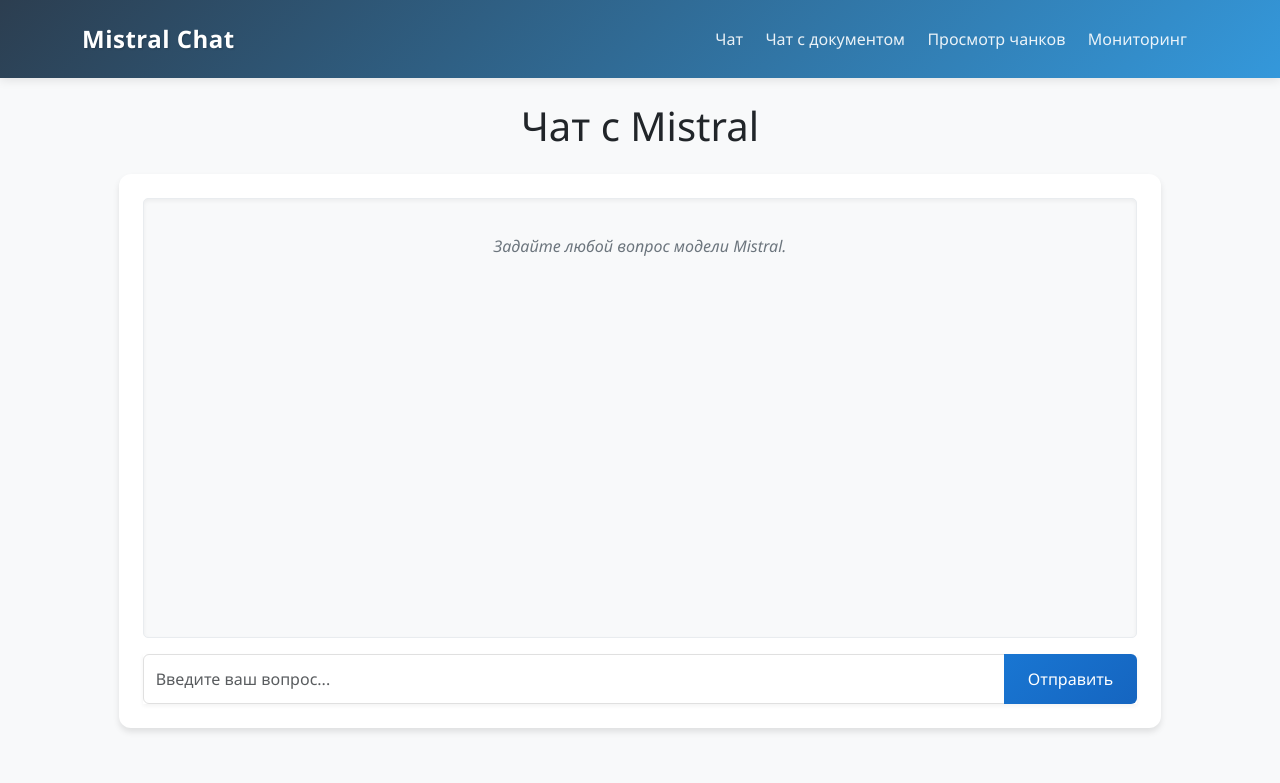
After one commit to Vasily-Sizov/simple_rag, a Django app: template rag_service/chat/templates/chat/chat.html in a window 1280 px wide. The commit adds this page. Shown: the top 783 px of the page. Run offline with Django 4.2, Linux system fonts and the light colour scheme; the template is opened without the code that fills it, so the values that code supplies are empty.

Commit message:
Add new design

```diff
--- a/rag_service/chat/templates/chat/base.html
+++ b/rag_service/chat/templates/chat/base.html
@@ -3,40 +3,74 @@
 <head>
     <meta charset="UTF-8">
     <meta name="viewport" content="width=device-width, initial-scale=1.0">
-    <title>RAG Chat</title>
+    <title>{% block title %}Mistral Chat{% endblock %}</title>
     <link href="https://cdn.jsdelivr.net/npm/bootstrap@5.3.0/dist/css/bootstrap.min.css" rel="stylesheet">
     <link href="/static/css/main.css" rel="stylesheet">
 </head>
 <body>
     <!-- Навигационная панель -->
-    <nav class="navbar navbar-expand-lg navbar-dark bg-dark">
+    <nav class="navbar navbar-expand-lg custom-navbar">
         <div class="container">
-            <a class="navbar-brand" href="{% url 'index' %}">RAG Chat</a>
+            <a class="navbar-brand" href="{% url 'index' %}">
+                <span class="brand-text">Mistral Chat</span>
+            </a>
             <button class="navbar-toggler" type="button" data-bs-toggle="collapse" data-bs-target="#navbarNav">
                 <span class="navbar-toggler-icon"></span>
             </button>
             <div class="collapse navbar-collapse" id="navbarNav">
-                <ul class="navbar-nav">
+                <ul class="navbar-nav ms-auto">
                     <li class="nav-item">
                         <a class="nav-link {% if request.resolver_match.url_name == 'index' %}active{% endif %}"
-                           href="{% url 'index' %}">Чат</a>
+                           href="{% url 'index' %}"
+                           onclick="window.location.href=this.href; return false;">Чат</a>
+                    </li>
+                    <li class="nav-item">
+                        <a class="nav-link {% if request.resolver_match.url_name == 'doc-chat' %}active{% endif %}"
+                           href="{% url 'doc-chat' %}"
+                           onclick="window.location.href=this.href; return false;">Чат с документом</a>
                     </li>
                     <li class="nav-item">
                         <a class="nav-link {% if request.resolver_match.url_name == 'document' %}active{% endif %}"
-                           href="{% url 'document' %}">Документ</a>
+                           href="{% url 'document' %}"
+                           onclick="window.location.href=this.href; return false;">Просмотр чанков</a>
                     </li>
                     <li class="nav-item">
                         <a class="nav-link {% if request.resolver_match.url_name == 'monitoring' %}active{% endif %}"
-                           href="{% url 'monitoring' %}">Мониторинг</a>
+                           href="{% url 'monitoring' %}"
+                           onclick="window.location.href=this.href; return false;">Мониторинг</a>
                     </li>
                 </ul>
             </div>
         </div>
     </nav>
 
+    {% if messages %}
+    <div class="container mt-3">
+        {% for message in messages %}
+        <div class="alert alert-{{ message.tags }} alert-dismissible fade show" role="alert">
+            {{ message }}
+            <button type="button" class="btn-close" data-bs-dismiss="alert" aria-label="Close"></button>
+        </div>
+        {% endfor %}
+    </div>
+    {% endif %}
+
     {% block content %}{% endblock %}
 
     <script src="https://cdn.jsdelivr.net/npm/bootstrap@5.3.0/dist/js/bootstrap.bundle.min.js"></script>
+    <script>
+        // Очищаем статус при загрузке любой страницы
+        document.addEventListener('DOMContentLoaded', function() {
+            const uploadStatus = document.getElementById('upload-status');
+            if (uploadStatus) {
+                uploadStatus.className = 'alert d-none';
+                uploadStatus.textContent = '';
+                // Очищаем все ключи localStorage, связанные с загрузкой PDF
+                localStorage.removeItem('pdfUploaded');
+                localStorage.removeItem('documentPdfUploaded');
+            }
+        });
+    </script>
     {% block scripts %}{% endblock %}
 </body>
 </html>
--- /dev/null
+++ b/rag_service/chat/templates/chat/chat.html
@@ -0,0 +1,36 @@
+{% extends 'chat/base.html' %}
+
+{% block title %}Чат | Mistral Chat{% endblock %}
+
+{% block content %}
+<div class="container-fluid py-4">
+    <div class="row">
+        <div class="col-lg-10 offset-lg-1">
+            <h1 class="text-center mb-4">Чат с Mistral</h1>
+
+            <!-- Чат -->
+            <div class="card">
+                <div class="card-body" data-chat-url="{% url 'chat-response' %}">
+                    <div id="chat-messages" class="chat-messages mb-3">
+                        <div class="system-message">
+                            Задайте любой вопрос модели Mistral.
+                        </div>
+                    </div>
+
+                    <form id="chat-form">
+                        <div class="input-group">
+                            <input type="text" id="user-input" class="form-control"
+                                   placeholder="Введите ваш вопрос..." required>
+                            <button type="submit" class="btn btn-primary">Отправить</button>
+                        </div>
+                    </form>
+                </div>
+            </div>
+        </div>
+    </div>
+</div>
+{% endblock %}
+
+{% block scripts %}
+<script src="/static/js/simple_chat.js"></script>
+{% endblock %}
--- a/rag_service/chat/templates/chat/document.html
+++ b/rag_service/chat/templates/chat/document.html
@@ -1,4 +1,6 @@
 {% extends 'chat/base.html' %}
+
+{% block title %}Просмотр чанков | Mistral Chat{% endblock %}
 
 {% block content %}
 <div class="container mt-5">
--- a/rag_service/chat/urls.py
+++ b/rag_service/chat/urls.py
@@ -3,8 +3,9 @@
 
 urlpatterns = [
     path('', views.index, name='index'),
+    path('doc-chat/', views.doc_chat, name='doc-chat'),
+    path('chat-response/', views.chat_response, name='chat-response'),
     path('upload-pdf/', views.upload_pdf, name='upload-pdf'),
-    path('chat/', views.chat, name='chat'),
     path('document/', views.document, name='document'),
     path('process-document/', views.process_document, name='process-document'),
     path('monitoring/', views.monitoring, name='monitoring'),
--- a/rag_service/static/css/main.css
+++ b/rag_service/static/css/main.css
@@ -30,12 +30,13 @@
 
 /* Стили чата */
 .chat-messages {
-    height: 400px;
+    height: calc(80vh - 200px);
     overflow-y: auto;
     padding: 15px;
-    background: var(--background-light);
+    background: #f8f9fa;
     border-radius: 5px;
-    border: 1px solid var(--border-color);
+    border: 1px solid #e9ecef;
+    box-shadow: inset 0 2px 4px rgba(0,0,0,0.05);
 }
 
 .message {
@@ -45,22 +46,21 @@
     max-width: 80%;
     font-size: 1rem;
     line-height: 1.5;
+    box-shadow: 0 2px 4px rgba(0,0,0,0.05);
 }
 
 .user-message {
-    background: var(--primary-color);
+    background: linear-gradient(135deg, #1976d2, #1565c0);
     color: white;
     margin-left: auto;
 }
 
 .bot-message {
     font-family: 'Segoe UI', system-ui, -apple-system, sans-serif;
-    background-color: var(--pink-dark);
-    border: 1px solid var(--pink-medium);
-    margin-left: 20%;
+    background: linear-gradient(135deg, #f5f5f5, #eeeeee);
+    border: 1px solid #e0e0e0;
+    margin-right: auto;
     color: var(--text-color);
-    padding: 15px;
-    border-radius: 8px;
 }
 
 .system-message {
@@ -172,3 +172,76 @@
     color: var(--text-color);
     white-space: pre-wrap;
 }
+
+/* Новые стили для навигации */
+.custom-navbar {
+    background: linear-gradient(135deg, #2c3e50, #3498db);
+    padding: 1rem 0;
+    box-shadow: 0 2px 10px rgba(0,0,0,0.1);
+}
+
+.brand-text {
+    font-size: 1.5rem;
+    font-weight: 600;
+    color: white;
+    letter-spacing: 0.5px;
+    text-shadow: 1px 1px 2px rgba(0,0,0,0.2);
+}
+
+.navbar-nav .nav-link {
+    color: rgba(255,255,255,0.9) !important;
+    font-weight: 500;
+    padding: 0.5rem 1rem;
+    margin: 0 0.2rem;
+    border-radius: 5px;
+    transition: all 0.3s ease;
+}
+
+.navbar-nav .nav-link:hover {
+    background: rgba(255,255,255,0.1);
+    color: white !important;
+    transform: translateY(-1px);
+}
+
+.navbar-nav .nav-link.active {
+    background: rgba(255,255,255,0.15);
+    color: white !important;
+    box-shadow: 0 2px 4px rgba(0,0,0,0.1);
+}
+
+/* Стили для карточек */
+.card {
+    border: none;
+    border-radius: 12px;
+    box-shadow: 0 4px 6px rgba(0,0,0,0.1);
+    margin-bottom: 2rem;
+}
+
+.card-body {
+    padding: 1.5rem;
+}
+
+/* Стили для формы ввода */
+.input-group {
+    margin-top: 1rem;
+    box-shadow: 0 2px 4px rgba(0,0,0,0.05);
+}
+
+.form-control {
+    border: 1px solid #e0e0e0;
+    padding: 0.75rem;
+    font-size: 1rem;
+}
+
+.btn-primary {
+    background: linear-gradient(135deg, #1976d2, #1565c0);
+    border: none;
+    padding: 0.75rem 1.5rem;
+    font-weight: 500;
+    transition: all 0.3s ease;
+}
+
+.btn-primary:hover {
+    background: linear-gradient(135deg, #1565c0, #0d47a1);
+    transform: translateY(-1px);
+}
--- a/rag_service/static/js/document.js
+++ b/rag_service/static/js/document.js
@@ -2,6 +2,11 @@
     const pdfForm = document.getElementById('pdf-upload-form');
     const chunksContainer = document.getElementById('chunks-container');
     const uploadStatus = document.getElementById('upload-status');
+
+    // Очищаем контейнер чанков и статус при загрузке страницы
+    chunksContainer.innerHTML = '';
+    uploadStatus.classList.add('d-none');
+    uploadStatus.textContent = '';
 
     pdfForm.addEventListener('submit', async function(e) {
         e.preventDefault();
--- /dev/null
+++ b/rag_service/static/js/simple_chat.js
@@ -0,0 +1,61 @@
+document.addEventListener('DOMContentLoaded', function() {
+    const chatForm = document.getElementById('chat-form');
+    const chatMessages = document.getElementById('chat-messages');
+    const cardBody = document.querySelector('.card-body');
+    const chatUrl = cardBody.dataset.chatUrl;
+
+    chatForm.addEventListener('submit', async function(e) {
+        e.preventDefault();
+
+        const userInput = document.getElementById('user-input');
+        const query = userInput.value.trim();
+
+        if (!query) return;
+
+        // Добавляем сообщение пользователя
+        addMessage(query, 'user');
+        userInput.value = '';
+
+        // Добавляем индикатор загрузки
+        const loadingDiv = document.createElement('div');
+        loadingDiv.className = 'loading';
+        loadingDiv.textContent = 'Генерация ответа...';
+        chatMessages.appendChild(loadingDiv);
+
+        try {
+            const response = await fetch(chatUrl, {
+                method: 'POST',
+                headers: {
+                    'Content-Type': 'application/json',
+                },
+                body: JSON.stringify({
+                    query: query,
+                    use_doc: false
+                })
+            });
+
+            if (!response.ok) {
+                throw new Error(`Ошибка сервера: ${response.status}`);
+            }
+
+            const data = await response.json();
+
+            // Удаляем индикатор загрузки
+            loadingDiv.remove();
+
+            // Добавляем ответ бота
+            addMessage(data.answer, 'bot');
+        } catch (error) {
+            loadingDiv.remove();
+            addMessage('Произошла ошибка при получении ответа. Попробуйте еще раз.', 'system');
+        }
+    });
+
+    function addMessage(text, type) {
+        const messageDiv = document.createElement('div');
+        messageDiv.className = `message ${type}-message`;
+        messageDiv.textContent = text;
+        chatMessages.appendChild(messageDiv);
+        chatMessages.scrollTop = chatMessages.scrollHeight;
+    }
+});
```
Also changed, not shown: rag_service/chat/services/document_processor.py (+19 -9 lines), rag_service/chat/services/mistral_service.py (+34 -9 lines), rag_service/chat/templates/chat/doc_chat.html (renamed from rag_service/chat/templates/chat/index.html, +9 -5 lines), rag_service/chat/views.py (+24 -7 lines), rag_service/rag_service/settings.py (+44 -0 lines), rag_service/static/js/chat.js (+17 -13 lines), 1 other file.
